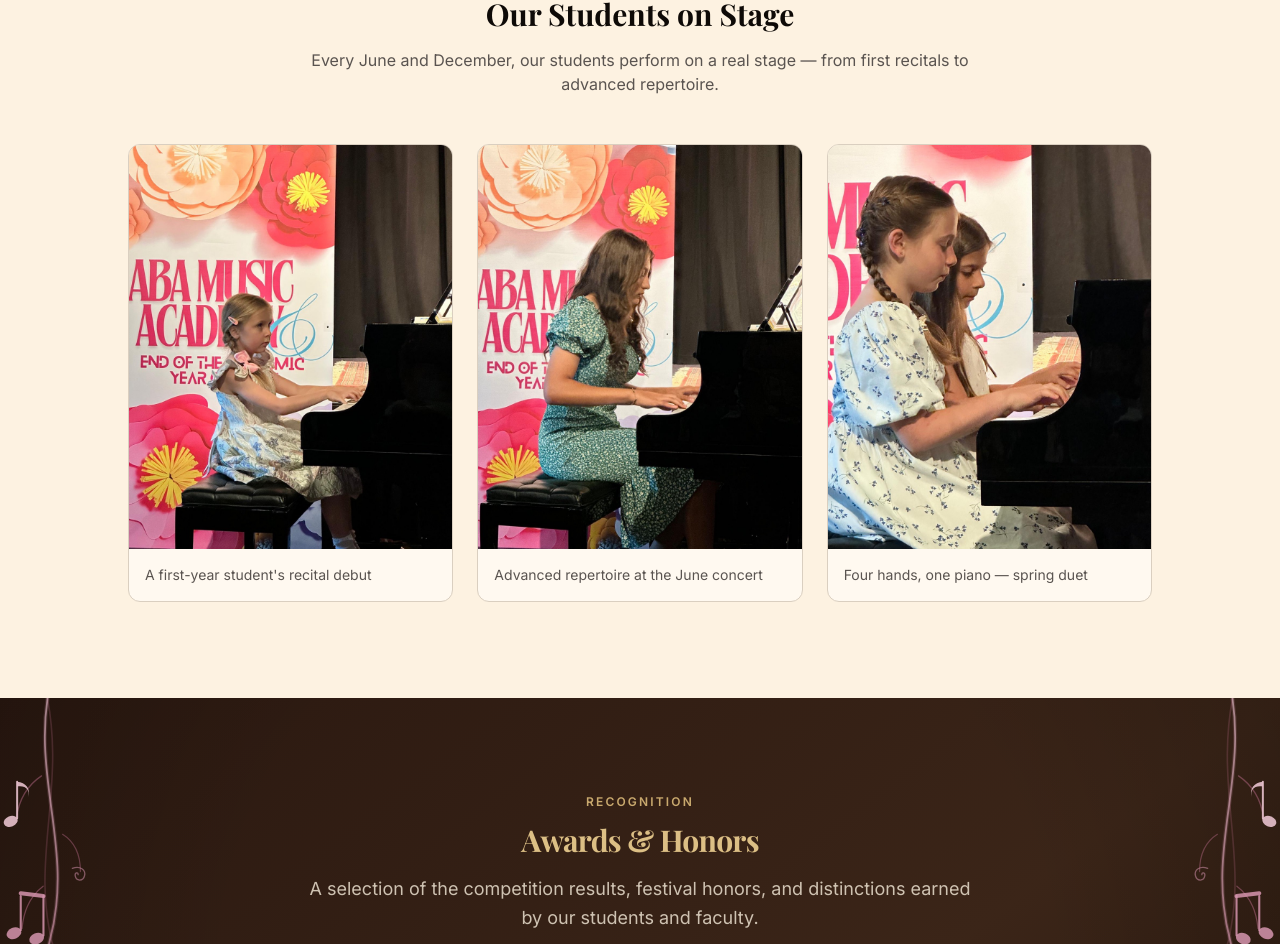
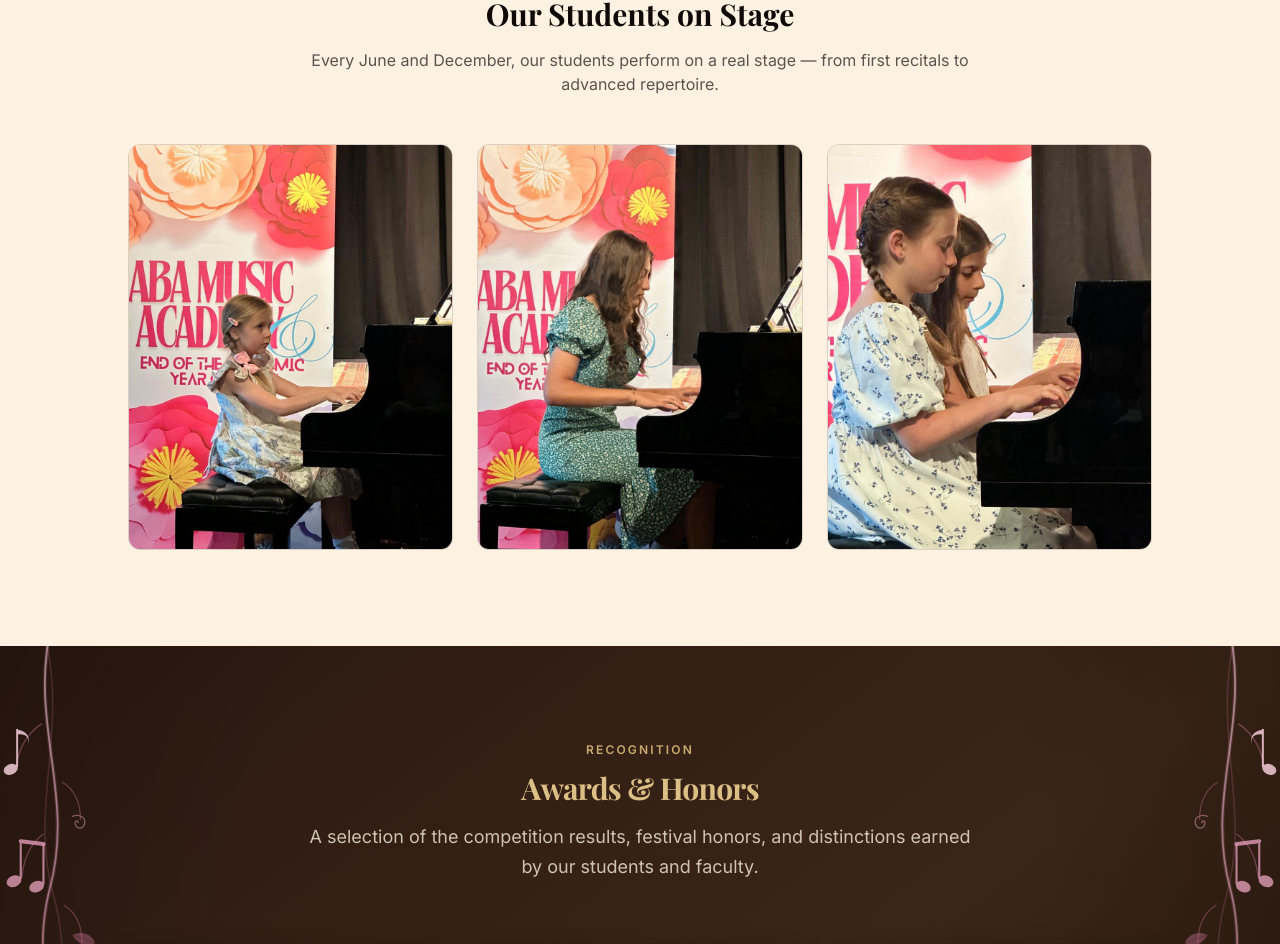
Before and after one commit to mikoyansuren3-ship-it/ABAMusicStudio, a Next.js app: page / in a window 1280 px wide. Shown: the part 873-1817 px from the top of the page. Built offline with nearby package versions, Linux system fonts and the light colour scheme; no server answers; a web font is replaced by a local one.

Commit message:
Remove captions from the homepage students strip
The photos carry the section heading's context on their own; alt text
still describes each moment for screen readers and SEO.

Co-Authored-By: Claude Fable 5 <noreply@anthropic.com>

```diff
--- a/app/(public)/page.tsx
+++ b/app/(public)/page.tsx
@@ -65,7 +65,7 @@ export default function HomePage() {
       </section>
 
       {/* Our Students on Stage — social proof from the June 2026 concert.
-          Captions name the moment, never the student (docs/content/photo-usage.md). */}
+          Alt text describes the moment, never the student (docs/content/photo-usage.md). */}
       <section className="py-16 md:py-24" aria-labelledby="students-on-stage">
         <div className="container mx-auto px-4">
           <div className="mx-auto max-w-2xl text-center">
@@ -82,21 +82,17 @@ export default function HomePage() {
               {
                 src: "/students/recital-june-2026-young-beginner.jpg",
                 alt: "A young beginner performing at ABA Music Academy's 2026 end-of-year concert",
-                caption: "A first-year student's recital debut",
               },
               {
                 src: "/students/recital-june-2026-teen-soloist.jpg",
                 alt: "A teen student performing advanced repertoire at the grand piano",
-                caption: "Advanced repertoire at the June concert",
               },
               {
                 src: "/students/recital-june-2026-duet.jpg",
                 alt: "Two students performing a duet, four hands at one piano",
-                caption: "Four hands, one piano — spring duet",
               },
             ].map((photo) => (
-              <figure key={photo.src} className="overflow-hidden rounded-xl border bg-card">
-                <div className="aspect-[4/5] overflow-hidden bg-muted">
+              <div key={photo.src} className="aspect-[4/5] overflow-hidden rounded-xl border bg-muted">
                 <Image
                   src={photo.src}
                   alt={photo.alt}
@@ -106,8 +102,6 @@ export default function HomePage() {
                   className="h-full w-full object-cover"
                 />
               </div>
-                <figcaption className="p-4 text-sm text-muted-foreground">{photo.caption}</figcaption>
-              </figure>
             ))}
           </div>
         </div>
```
Lines whose indentation alone changed are shown as unchanged.
